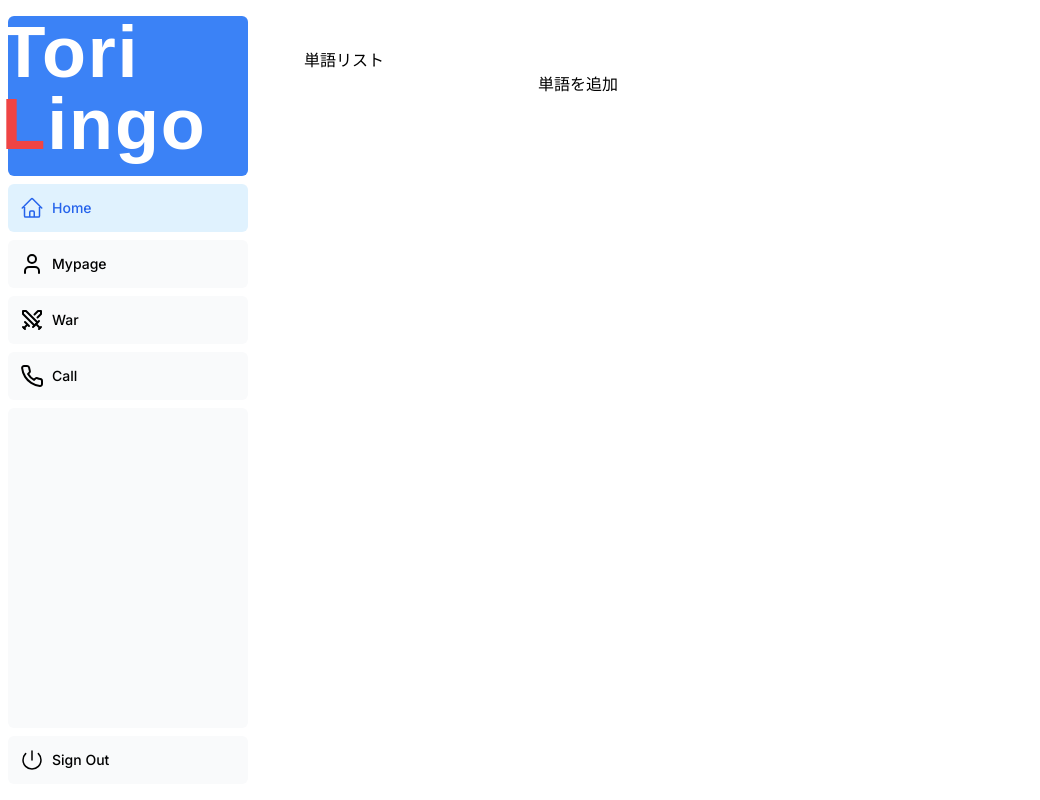
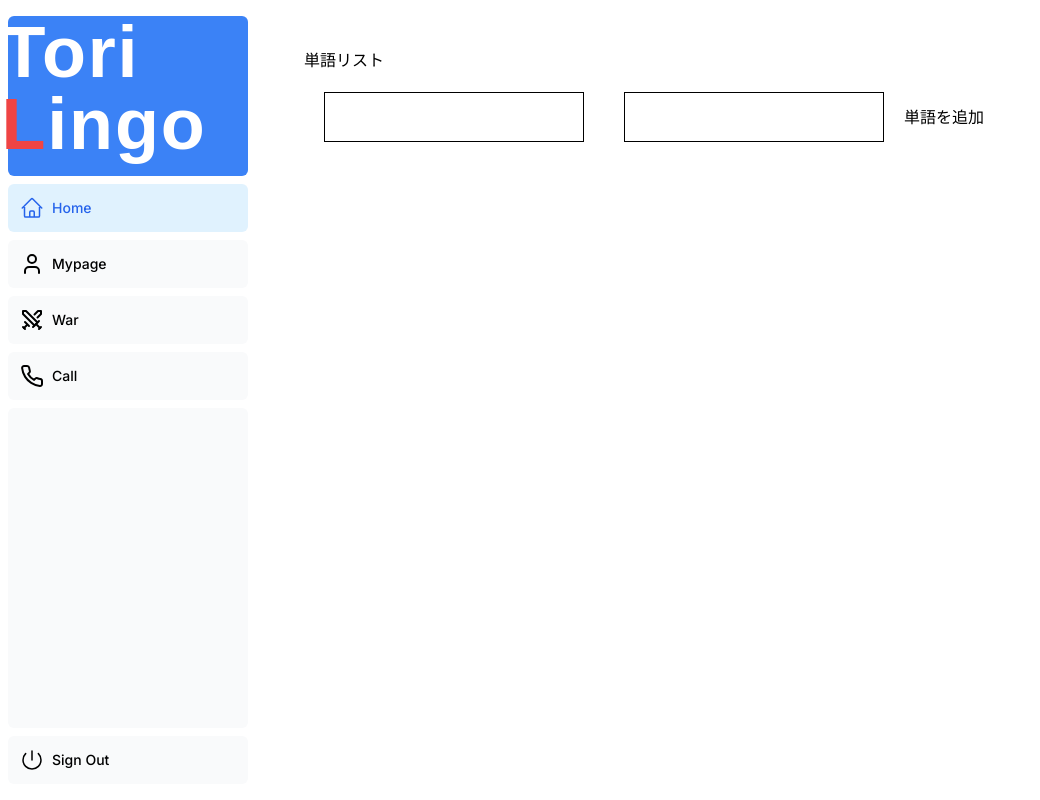
Before and after one commit to Shinyanonn/torilingo, a Next.js app: page /home in a window 1280 px wide. Shown: the whole page, without its empty margins (0-1040 px from the left). Built offline with nearby package versions, Linux system fonts and the light colour scheme; a web font is replaced by a local one.

Commit message:
Co-authored-by: Nishino <Nishino0719@users.noreply.github.com>

```diff
--- a/app/home/WordInput.tsx
+++ b/app/home/WordInput.tsx
@@ -1,27 +1,40 @@
 // WordInput.tsx
 import React, { useState, ChangeEvent } from "react";
+import { WordCard } from "./page";
 
 interface WordInputProps {
-  onAddWord: (word: string) => void;
+  onAddWord: (word: WordCard) => void;
 }
 
 const WordInput: React.FC<WordInputProps> = ({ onAddWord }) => {
   const [word, setWord] = useState<string>("");
-
-  const handleInputChange = (event: ChangeEvent<HTMLInputElement>) => {
-    setWord(event.target.value);
-  };
+  const [meaning, setMeaning] = useState<string>("");
 
   const handleAddWord = () => {
-    if (word.trim() !== "") {
-      onAddWord(word.trim());
-      setWord("");
-    }
+    const w: WordCard = {
+      word: word,
+      meaning: meaning,
+    };
+
+    onAddWord(w);
+    setWord("");
+    setMeaning("");
   };
 
   return (
     <div>
-      <input type="text" value={word} onChange={handleInputChange} />
+      <input
+        type="text"
+        className="p-3 border border-black m-5"
+        value={word}
+        onChange={(e) => setWord(e.target.value)}
+      />
+      <input
+        type="text"
+        className="p-3 border border-black m-5"
+        value={meaning}
+        onChange={(e) => setMeaning(e.target.value)}
+      />
       <button onClick={handleAddWord}>単語を追加</button>
     </div>
   );
--- a/app/home/WordList.tsx
+++ b/app/home/WordList.tsx
@@ -1,14 +1,18 @@
 // WordList.tsx
 import React from "react";
+import { WordCard } from "./page";
 
 interface WordListProps {
-  words: string[];
+  wordCard1: WordCard[];
 }
 
-const WordList: React.FC<WordListProps> = ({ words }) => (
+const WordList: React.FC<WordListProps> = ({ wordCard1 }) => (
   <ul>
-    {words.map((word, index) => (
-      <li key={index}>{word}</li>
+    {wordCard1.map((wordCard, index) => (
+      <div key={index} className="">
+        <li>{wordCard.word}</li>
+        <li>{wordCard.meaning}</li>
+      </div>
     ))}
   </ul>
 );
--- a/app/home/page.tsx
+++ b/app/home/page.tsx
@@ -4,18 +4,25 @@ import React, { useState } from "react";
 import WordInput from "./WordInput";
 import WordList from "./WordList";
 
+export interface WordCard {
+  word: string;
+  meaning: string;
+}
+
 const App: React.FC = () => {
-  const [words, setWords] = useState<string[]>([]);
+  const [wordCards, setWordCards] = useState<WordCard[]>([]);
 
-  const addWord = (word: string) => {
-    setWords((prevWords) => [...prevWords, word]);
+  const addWord = (wordCard: WordCard) => {
+    console.log(wordCard);
+    console.log(wordCards);
+    setWordCards((prevWordCards) => [...prevWordCards, wordCard]);
   };
 
   return (
     <div>
       <h1>単語リスト</h1>
       <WordInput onAddWord={addWord} />
-      <WordList words={words} />
+      <WordList wordCard1={wordCards} />
     </div>
   );
 };
```
